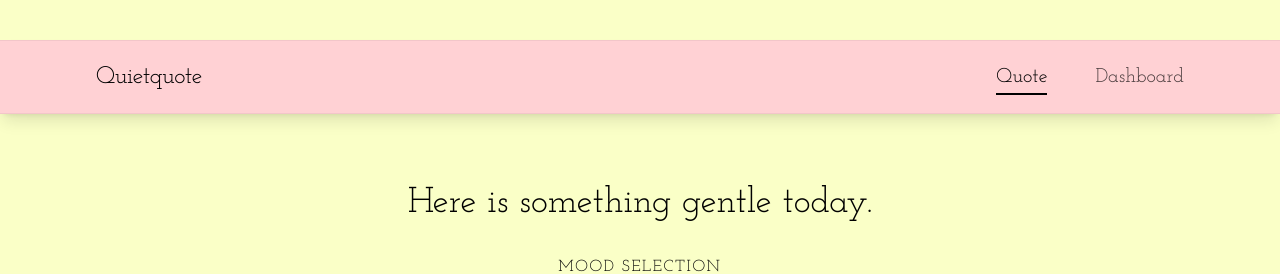
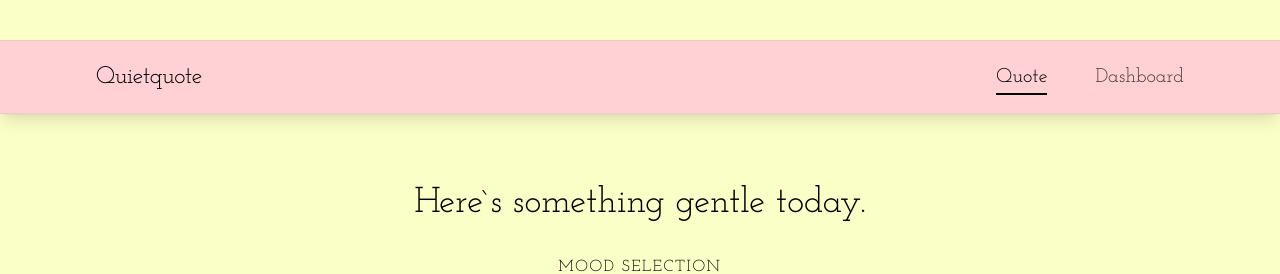
Before and after one commit to Chanasorn29/web-php-apache, a Next.js app in the folder frontend/: page / in a window 1280 px wide. Shown: the top 274 px of the page. Built offline with nearby package versions, Linux system fonts and the light colour scheme.

Commit message:
flex: chage `

```diff
--- a/frontend/app/page.tsx
+++ b/frontend/app/page.tsx
@@ -12,7 +12,7 @@ export default function HomePage() {
     >
       {/* Header Section - ปรับขนาด text ให้เล็กลงบนมือถือ (text-2xl) และใหญ่ขึ้นบนจอคอม (md:text-4xl) */}
       <h1 className="text-2xl md:text-4xl text-[#000000] mb-8 font-normal px-2">
-        Here is something gentle today.
+        Here&#96;s something gentle today.
       </h1>
 
       <p className="text-sm md:text-base text-[#000000] mb-6 md:mb-3 uppercase tracking-widest font-normal">
```
